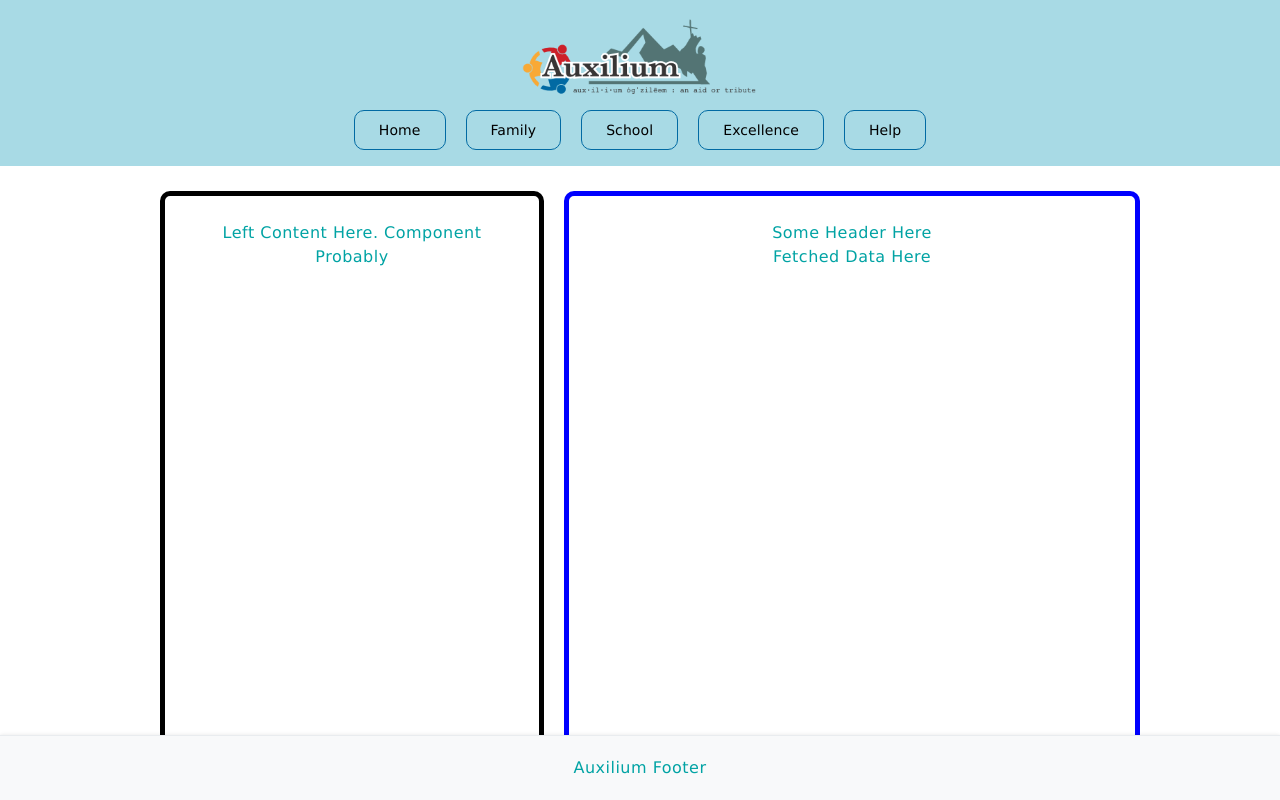
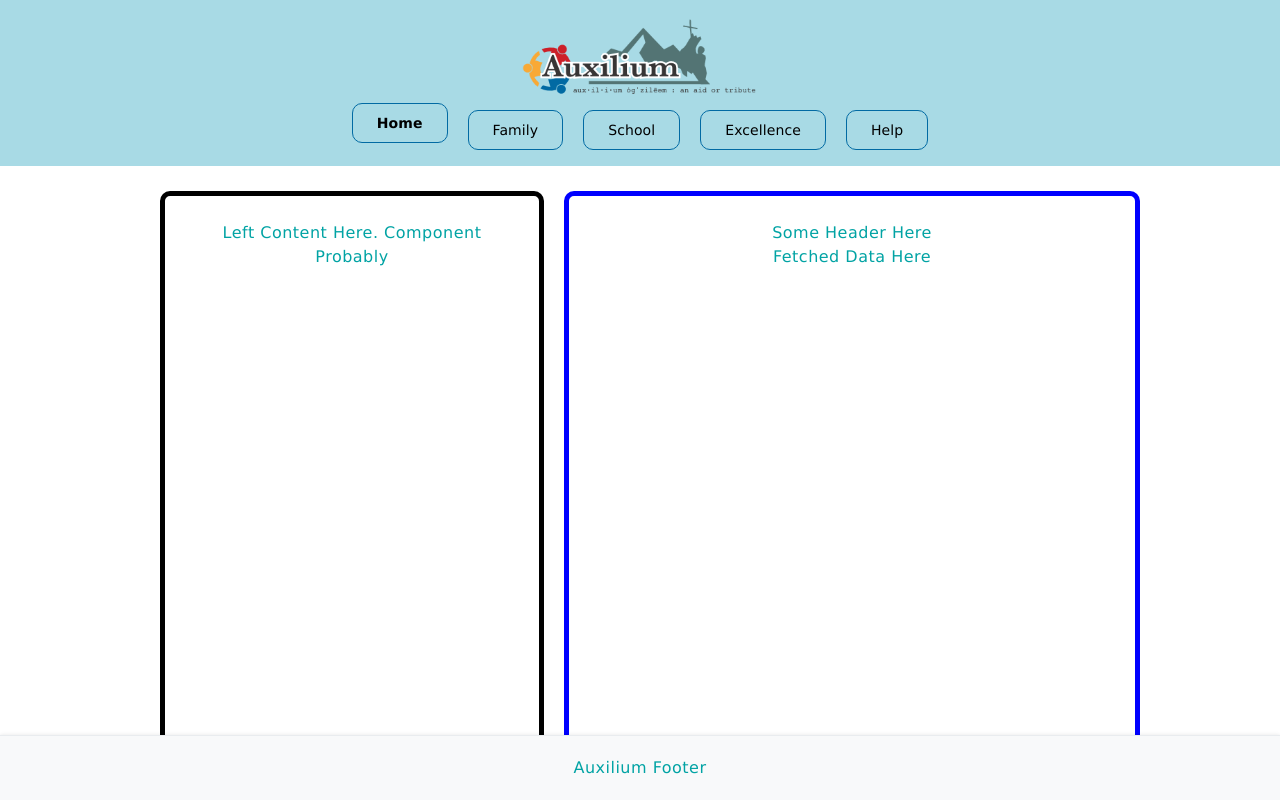
Before and after one commit to everking/aux-ng, an Angular app: page /home in a window 1280 px wide. Built offline with nearby package versions, Linux system fonts and the light colour scheme.

Commit message:
- Added example footer. - Further changes on  idea for nav animation when selected.

```diff
--- a/src/app/navigation/navigation.component.html
+++ b/src/app/navigation/navigation.component.html
@@ -3,7 +3,7 @@
     <img src="/assets/images/auxilium-new.png" alt="Auxilium"/>
   </div>
   <div class="navigation-header-links">
-    <button mat-stroked-button routerLink="/home" routerLinkActive="active-link">Home</button>
+    <button mat-stroked-button  routerLink="/home" routerLinkActive="active-link">Home</button>
     <button mat-stroked-button routerLink="/family" routerLinkActive="active-link">Family</button>
     <button mat-stroked-button routerLink="/school" routerLinkActive="active-link">School</button>
     <button mat-stroked-button routerLink="/excellence" routerLinkActive="active-link">Excellence</button>
--- a/src/app/navigation/navigation.component.scss
+++ b/src/app/navigation/navigation.component.scss
@@ -24,14 +24,15 @@
       border: 1px solid #016aa3;
       border-radius: 10px;
 
+      &.active-link {
+        font-weight: bold;
+        transform: translateY(-7px);
+      }
+
       &:hover {
         opacity: 0.8;
         transform: translateY(-7px);
       }
     }
-
-    a.active-link {
-      font-weight: bold;
-    }
   }
 }
```
